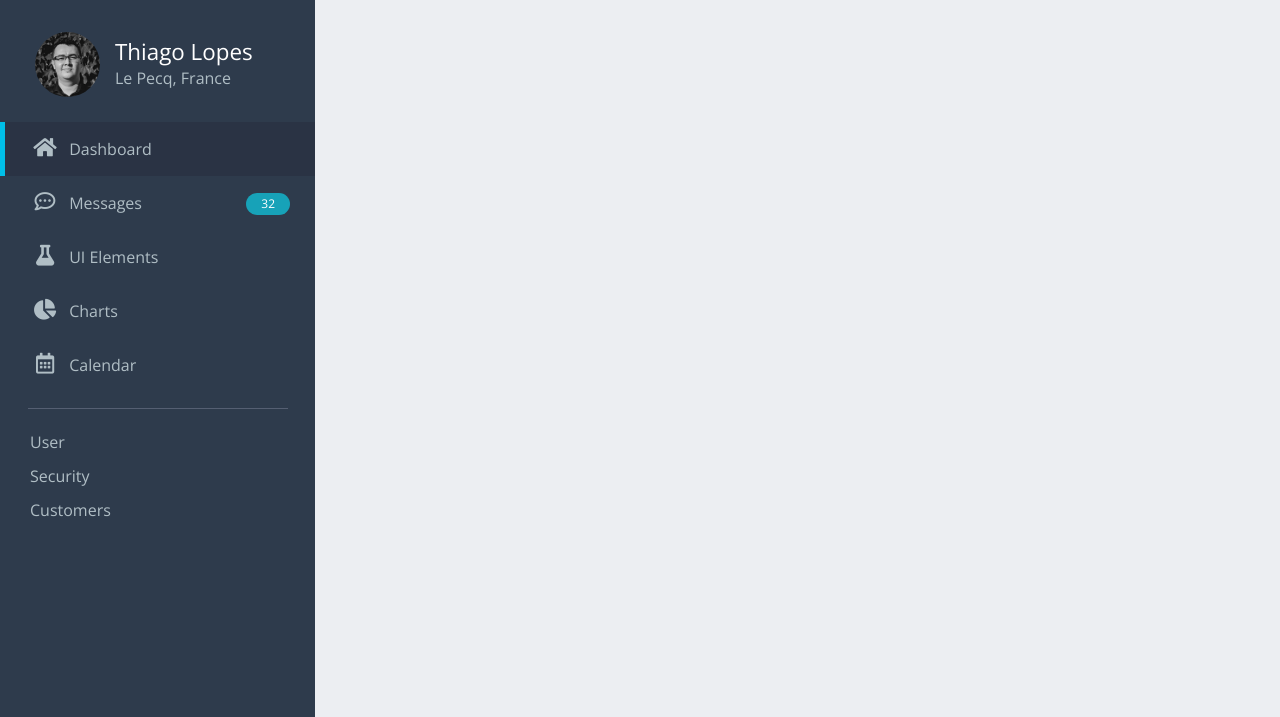
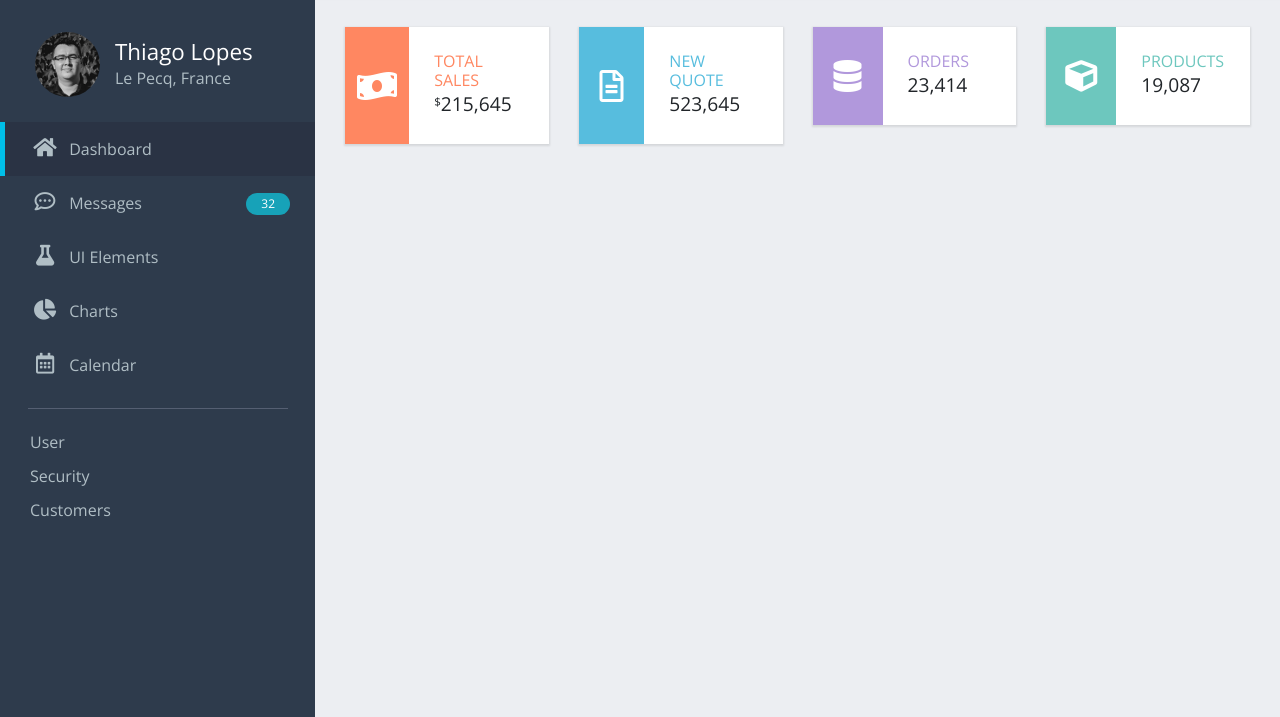
Before and after one commit to thiagolp90/Smart-Admin-Dashboard-HTML, a website: page index.html in a window 1280 px wide. Shown: the part 83-800 px from the top of the page. Drawn offline with nearby package versions, Linux system fonts and the light colour scheme.

Commit message:
Icons section

```diff
--- a/assets/css/main.css
+++ b/assets/css/main.css
@@ -11,6 +11,7 @@ header{
     z-index: 100;
     top: 0;
     display: flex;
+    box-shadow: 0 0 2px 2px rgba(0, 0, 0, .1);
 }
     header .logo{
         background: url(../img/logo.png) center center no-repeat #00bfe8;
@@ -49,6 +50,7 @@ main{
         height: calc(100vh - 80px);
         color: white;
         transition: all .3s;
+        z-index: 100;
     }
         main aside.hidden{
             margin-left: -315px;
@@ -149,3 +151,60 @@ main{
     main section.full{
         width: 100%;
     }
+        main section .box{
+            display: flex;
+            background: white;
+            box-shadow: 0 1px 2px 1px rgba(0, 0, 0, .1);
+            margin-bottom: 20px;
+        }
+            main section .box .icon{
+                width: 70px;
+                color: white;
+                text-align: center;
+                align-content: center;
+                font-size: 2em;
+                display: flex;
+                justify-content: center;
+                align-items: center;
+            }
+            main section .box.red .icon{
+                background: #ff8761;
+            }
+            main section .box.blue .icon{
+                background: #57bdde;
+            }
+            main section .box.purple .icon{
+                background: #b198dc;
+            }
+            main section .box.green .icon{
+                background: #6dc7be;
+            }
+            main section .box .text{
+                padding: 25px;
+            }
+            main section .box h3{
+                text-transform: uppercase;
+                margin: 0;
+                font-size: 1em;
+            }
+            main section .box.red h3{
+                color: #ff8761;
+            }
+            main section .box.blue h3{
+                color: #57bdde;
+            }
+            main section .box.purple h3{
+                color: #b198dc;
+            }
+            main section .box.green h3{
+                color: #6dc7be;
+            }
+            main section .box p{
+                margin: 0;
+                font-size: 1.2em;
+            }
+            main section .box small{
+                font-size: .6em;
+                line-height: 2em;
+                float: left;
+            }
--- a/assets/css/responsive.css
+++ b/assets/css/responsive.css
@@ -33,6 +33,9 @@
     header i {
         margin: 14px 7px;
     }
+    main section {
+        width: 100%;
+    }
 }
 @media (max-width: 768px) {
 
--- a/index.html
+++ b/index.html
@@ -4,8 +4,8 @@
 <meta charset="UTF-8">
 <meta name="viewport" content="width=device-width, initial-scale=1.0">
 <meta http-equiv="X-UA-Compatible" content="ie=edge">
-<meta name="msapplication-TileColor" content="#00bfe8">
-<meta name="theme-color" content="#00bfe8">
+<meta name="msapplication-TileColor" content="#2e3b4c">
+<meta name="theme-color" content="#2e3b4c">
 <link rel="stylesheet" href="https://fonts.googleapis.com/css?family=Open+Sans&display=swap">
 <link rel="stylesheet" href="node_modules/bootstrap/dist/css/bootstrap.min.css">
 <link rel="stylesheet" href="node_modules/@fortawesome/fontawesome-free/css/all.min.css">
@@ -53,7 +53,58 @@
             </div>
         </aside>
         <section>
+            <div class="row">
+                <div class="col-12 col-md-6 col-xl-3">
+                    <div class="box red">
+                        <div class="icon">
+                            <i class="fas fa-money-bill-wave"></i>
+                        </div>
+                        <div class="text">
+                            <h3>Total sales</h3>
+                            <p><small>$</small>215,645</p>
+                        </div>
+                    </div>
+                </div>
+                <div class="col-12 col-md-6 col-xl-3">
+                    <div class="box blue">
+                        <div class="icon">
+                            <i class="far fa-file-alt"></i>
+                        </div>
+                        <div class="text">
+                            <h3>New quote</h3>
+                            <p>523,645</p>
+                        </div>
+                    </div>
+                </div>
+                <div class="col-12 col-md-6 col-xl-3">
+                    <div class="box purple">
+                        <div class="icon">
+                            <i class="fas fa-database"></i>
+                        </div>
+                        <div class="text">
+                            <h3>Orders</h3>
+                            <p>23,414</p>
+                        </div>
+                    </div>
+                </div>
+                <div class="col-12 col-md-6 col-xl-3">
+                    <div class="box green">
+                        <div class="icon">
+                            <i class="fas fa-cube"></i>
+                        </div>
+                        <div class="text">
+                            <h3>Products</h3>
+                            <p>19,087</p>
+                        </div>
+                    </div>
+                </div>
+                <div class="col-12 col-md-9">
 
+                </div>
+                <div class="col-12 col-md-3">
+
+                </div>
+            </div>
         </section>
     </main>
     <script src="node_modules/jquery/dist/jquery.min.js"></script>
```
